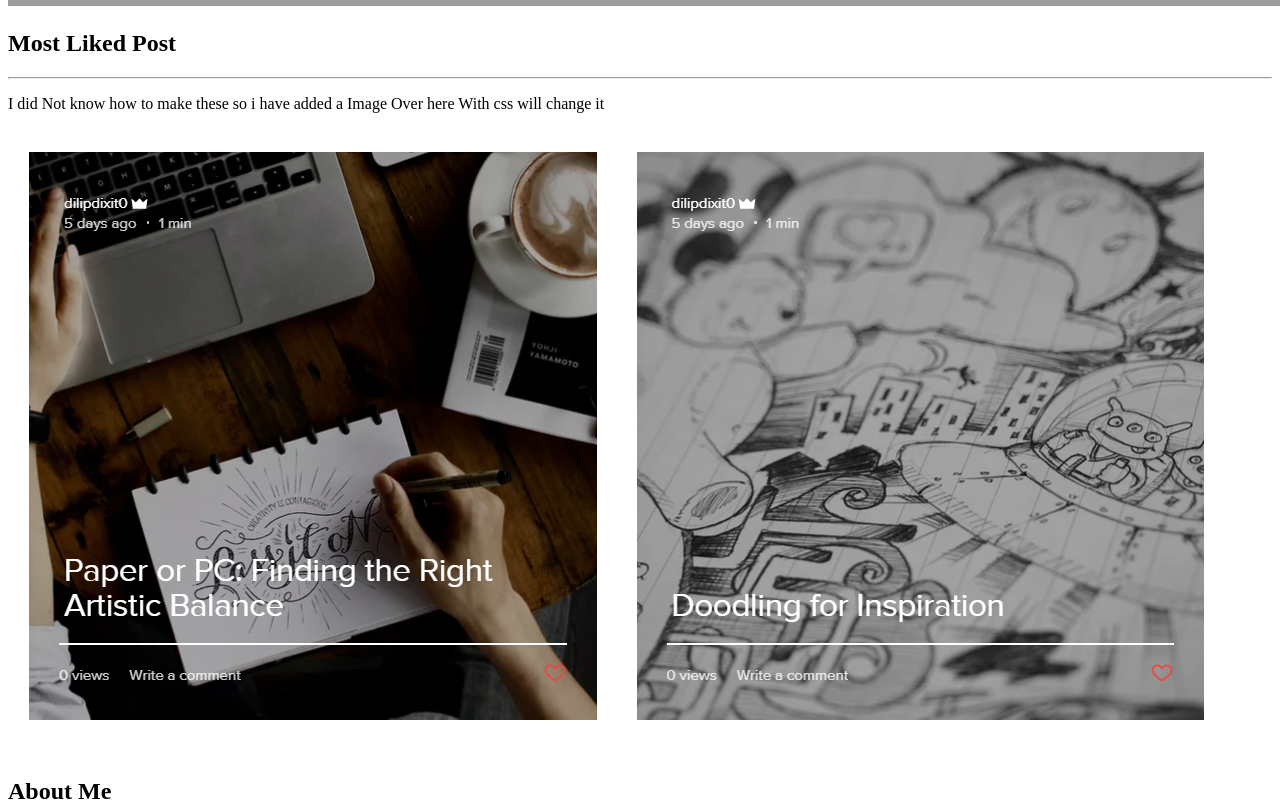
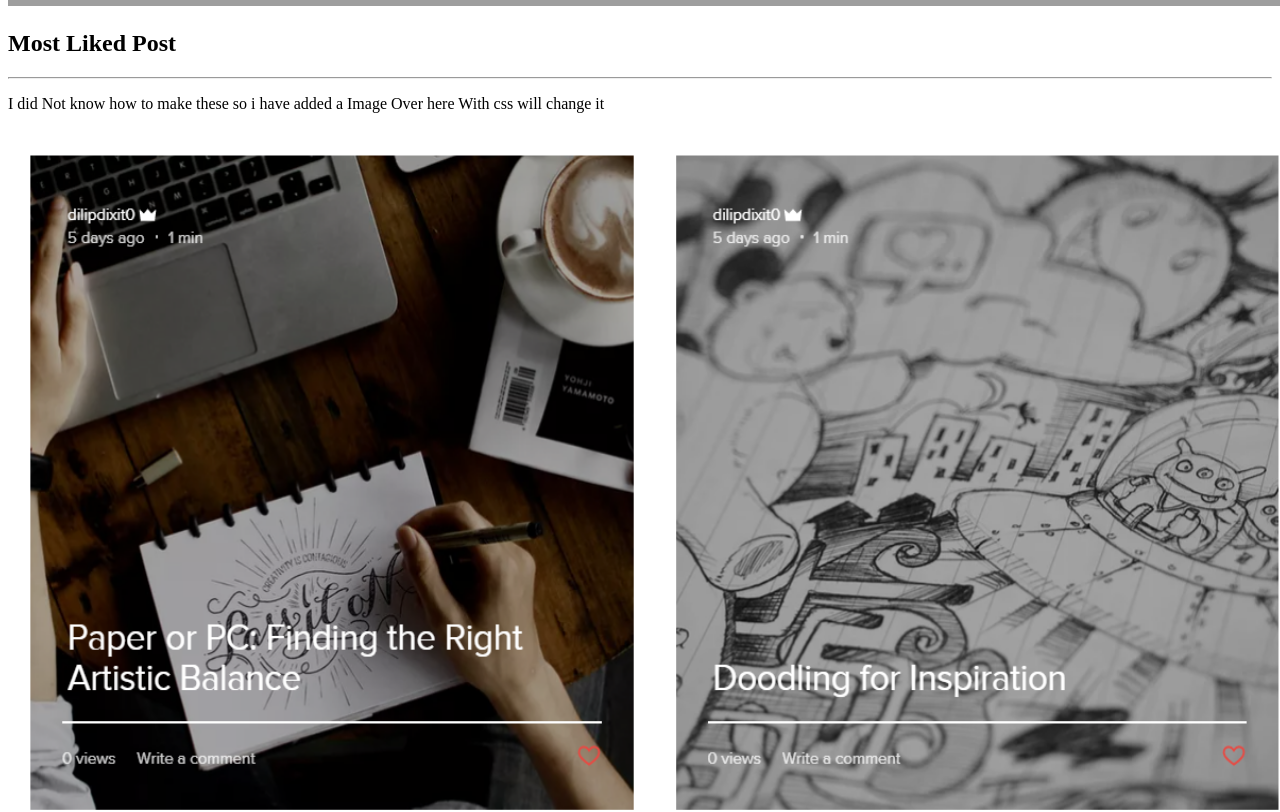
Before and after one commit to Kunal3519/MyTop10, a plain HTML site: page index.html in a window 1280 px wide. Shown: the part 980-1792 px from the top of the page. Drawn offline with Linux system fonts and the light colour scheme; grey boxes are pictures that could not be loaded.

Commit message:
Update index.html

```diff
--- a/index.html
+++ b/index.html
@@ -14,7 +14,7 @@
 	<h2>Most Liked Post</h2>
 	<hr>
 	<p>I did Not know how to make these so i have added a Image Over here With css will change it</p>
-	<img src="Post.png">
+	<img src="Post.png" width="1280" height="720">
 	<h2>About Me</h2>
 	<h4>A Talented Manga Enthusiasts</h4>
 	<p>Lorem Ipsum is simply dummy text of the printing and typesetting industry. Lorem Ipsum has been the industry's standard dummy text ever since the 1500s, when an unknown printer took a galley of type and scrambled it to make a type specimen book. It has survived not only five centuries, but also the leap into electronic typesetting, remaining essentially unchanged. It was popularised in the 1960s</p>
```
